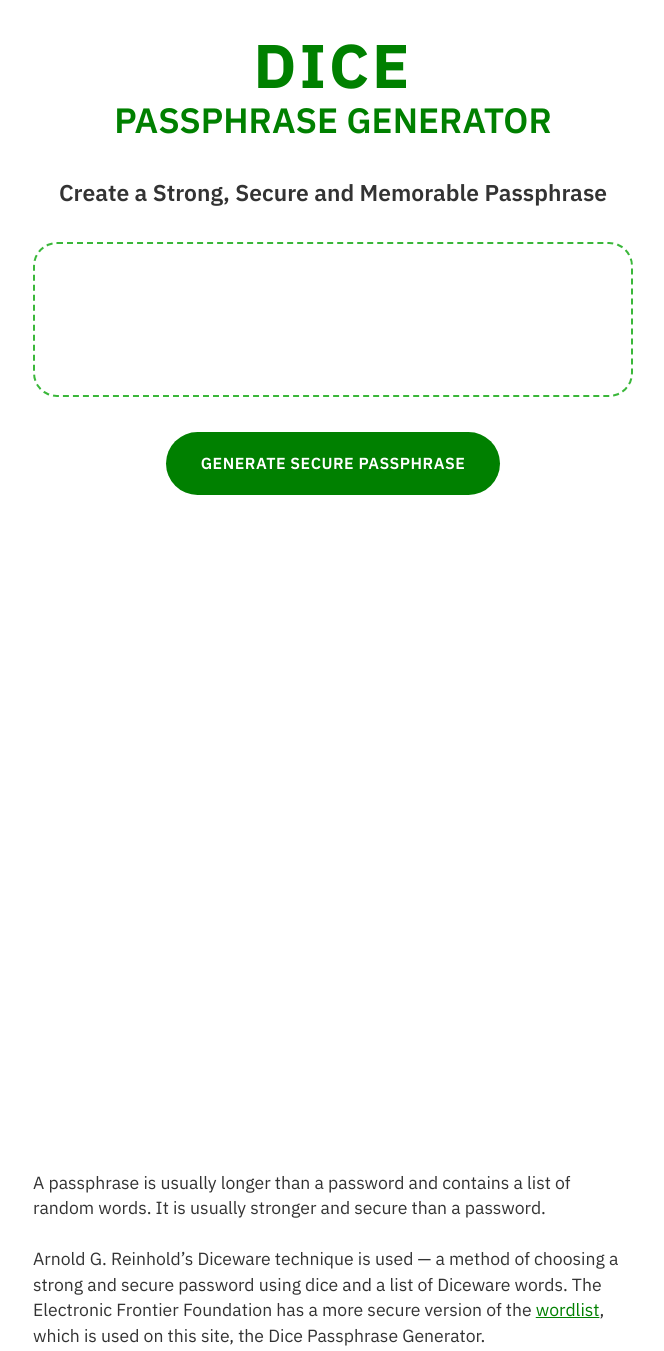
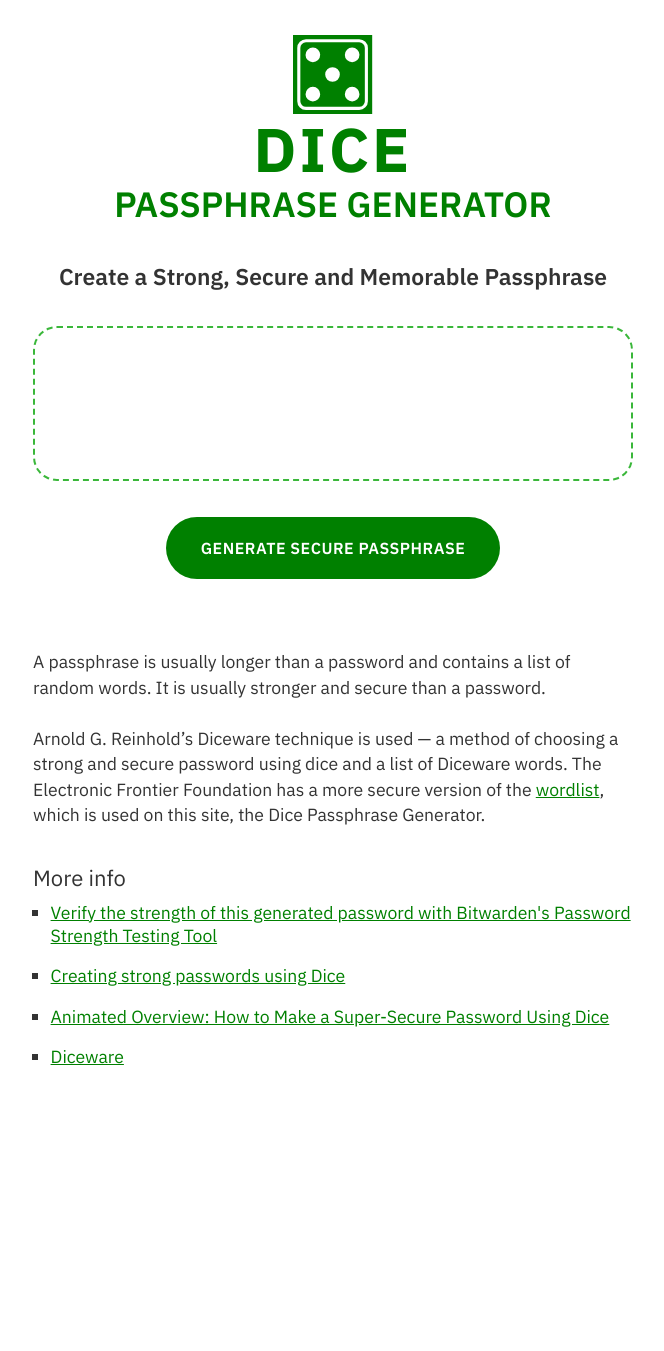
Before and after one commit to anandgraves/dice, a website built with Parcel: page src/index.html in a window 1280 px wide. Shown: the top 1351 px of the page, without its empty margins (307-971 px from the left). After the commit the page ends 1139 px from the top, so only its background shows below. Built offline with nearby package versions, Linux system fonts and the light colour scheme.

Commit message:
feat: add logo

```diff
--- a/src/index.css
+++ b/src/index.css
@@ -94,6 +94,11 @@ ul {
 
 li + li {
   margin-top: 1rem;
+}
+
+.logo {
+  width: 4.5rem;
+  height: 4.5rem;
 }
 
 .dice {
--- a/src/index.html
+++ b/src/index.html
@@ -13,7 +13,17 @@
   <body>
     <main role="main">
       <article class="dice">
+        <svg class="logo" viewBox="0 0 512 512">
+          <g>
+            <path d="M0 0h512v512H0z" fill="green"></path>
+            <path
+              d="M302.87 255.5a47.37 47.37 0 1 1-47.37-47.37 47.37 47.37 0 0 1 47.37 47.37zM128.5 81.18a47.37 47.37 0 1 0 47.41 47.32 47.37 47.37 0 0 0-47.41-47.32zm253.91 0a47.37 47.37 0 1 0 47.41 47.32 47.37 47.37 0 0 0-47.32-47.32zM128.5 335.09a47.37 47.37 0 1 0 47.41 47.41 47.37 47.37 0 0 0-47.41-47.41zm253.91 0a47.37 47.37 0 1 0 47.41 47.41 47.37 47.37 0 0 0-47.32-47.41zm102 92.93a56.48 56.48 0 0 1-56.39 56.48h-344a56.48 56.48 0 0 1-56.52-56.48v-344A56.48 56.48 0 0 1 83.98 27.5h344a56.48 56.48 0 0 1 56.52 56.48zm-20-344a36.48 36.48 0 0 0-36.39-36.52h-344A36.48 36.48 0 0 0 47.5 83.98v344a36.48 36.48 0 0 0 36.48 36.52h344a36.48 36.48 0 0 0 36.52-36.48z"
+              fill="#fff"
+            ></path>
+          </g>
+        </svg>
         <h1 class="title">Dice</h1>
+
         <p class="subtitle">Passphrase Generator</p>
         <p class="description">
           Create a Strong, Secure and Memorable Passphrase
@@ -52,15 +62,6 @@
         </div>
         <button class="button" disabled data-generate>Loading words ...</button>
       </article>
-
-      <svg
-        fill="none"
-        stroke-linecap="round"
-        stroke-linejoin="round"
-        stroke-width="2"
-        viewBox="0 0 24 24"
-        stroke="currentColor"
-      ></svg>
 
       <p class="intro">
         A passphrase is usually longer than a password and contains a list of
```
